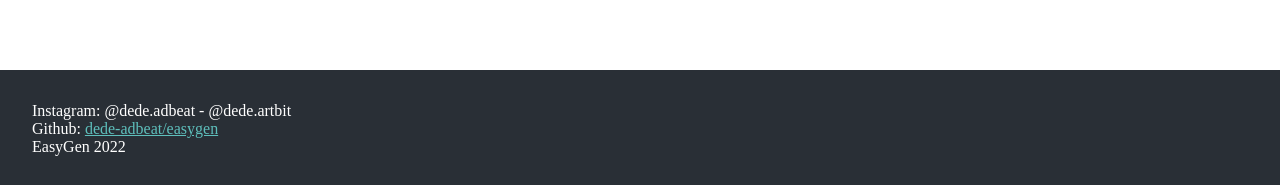
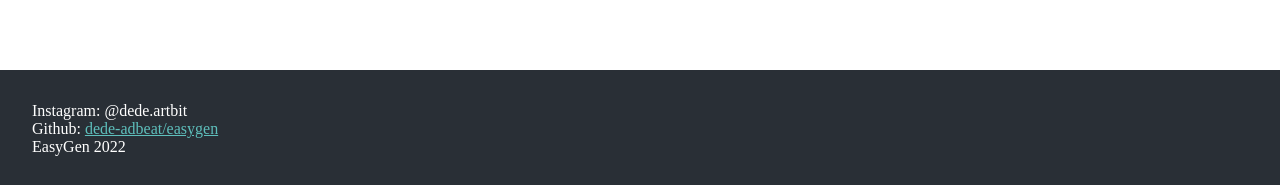
Before and after one commit to dede-amdp/easygen, a plain HTML site: page index.html in a window 1280 px wide. Shown: the part 1158-1343 px from the top of the page. Drawn offline with Linux system fonts and the light colour scheme.

```diff
--- a/index.css
+++ b/index.css
@@ -58,6 +58,7 @@
     width: 50%;
     padding-top: 50px;
     padding-bottom: 50px;
+    /*border: #ffffff dotted;*/
 }
 
 #logo {
--- a/index.html
+++ b/index.html
@@ -58,7 +58,7 @@
         The supported files for now are <substitute id="supported"></substitute> but others may be added in the future.
         </p>
     </div>
-    <div class="footer">Instagram: @dede.adbeat - @dede.artbit<br>Github: <a
+    <div class="footer">Instagram: @dede.artbit<br>Github: <a
             href="https://github.com/dede-amdp/easygen">dede-adbeat/easygen</a><br>EasyGen 2022</div>
 </body>
 <script src="read_file.js"></script>
```
Also changed, not shown: read_file.js (+9 -0 lines), favicon.png (added).
